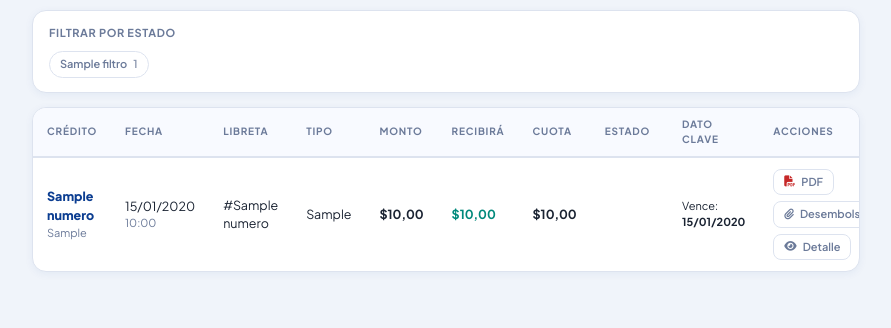
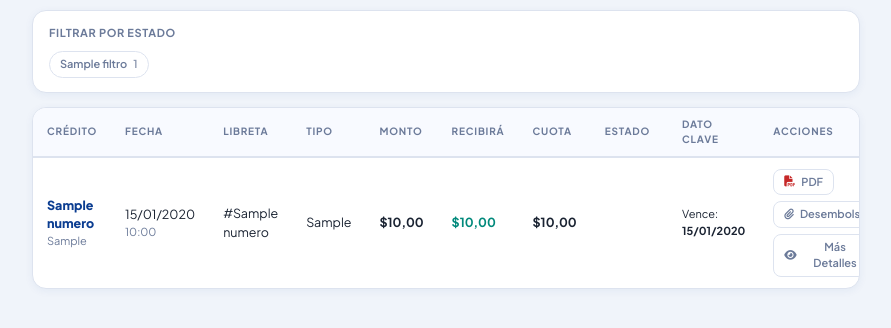
Before and after one commit to cacbailarines-tech/Coop_bailarines, a Django app: template templates/portal/mis_solicitudes.html in a window 1280 px wide. Shown: the part 162-490 px from the top of the page, without its empty margins (194-1085 px from the left). Run offline with Django 5.2, Linux system fonts and the light colour scheme; the template is opened without the code that fills it: most values are stand-ins (such as "Sample title", 1, 10 or a date in 2020); some libraries are stand-ins or nearby versions.

Commit message:
Ajustar botones en solicitudes portal

```diff
--- a/templates/portal/mis_solicitudes.html
+++ b/templates/portal/mis_solicitudes.html
@@ -94,7 +94,7 @@
               {% if c.comprobante_desembolso %}
               <a href="{{ c.comprobante_desembolso.url }}" target="_blank" class="btn btn-outline btn-sm"><i class="fas fa-paperclip"></i> Desembolso</a>
               {% endif %}
-              <a href="{% url 'portal_creditos' %}?credito={{ c.pk }}" class="btn btn-outline btn-sm"><i class="fas fa-eye"></i> Detalle</a>
+              <a href="{% url 'portal_creditos' %}?credito={{ c.pk }}" class="btn btn-outline btn-sm"><i class="fas fa-eye"></i> Más Detalles</a>
             </div>
           </td>
         </tr>
```
